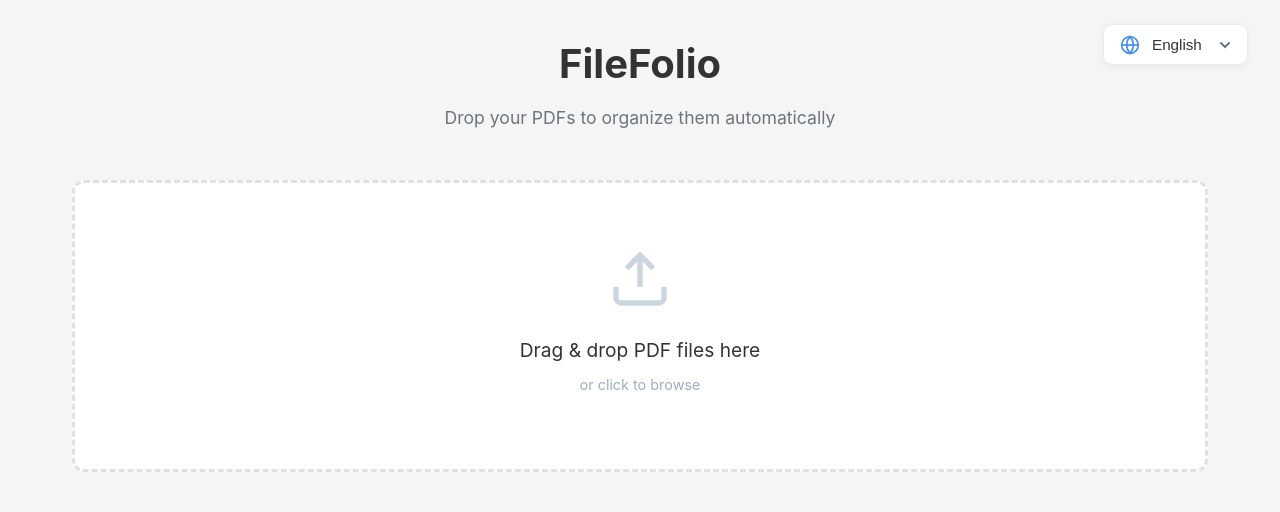
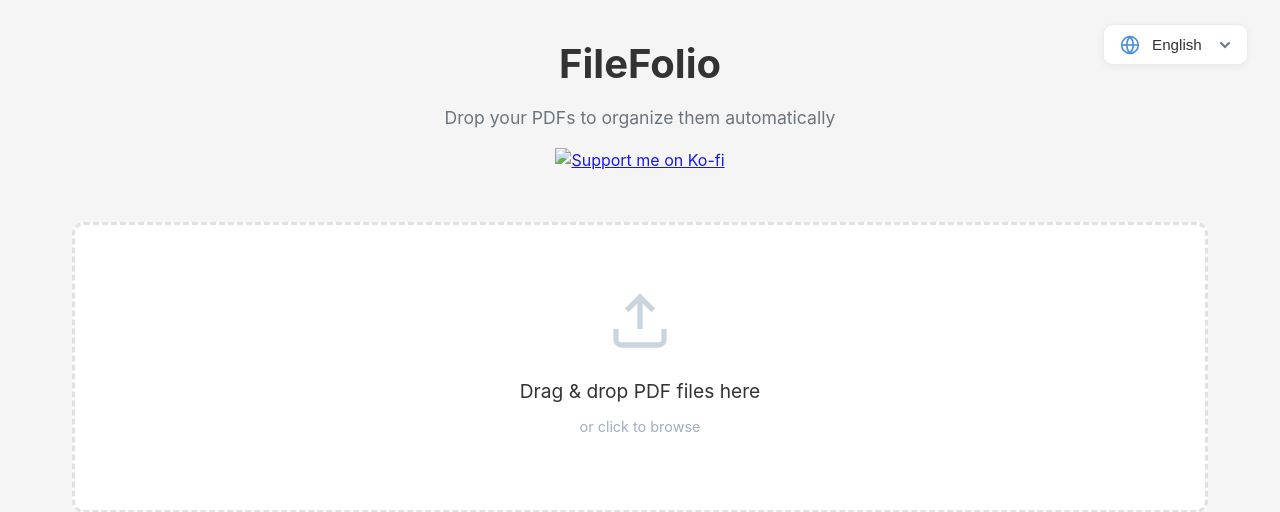
Before and after one commit to imkrishsub/filefolio, a FastAPI app: page / in a window 1280 px wide. Shown: the top 512 px of the page. Run offline with FastAPI, Linux system fonts and the light colour scheme; data that the repository does not hold is empty; some libraries are stand-ins or nearby versions.

Commit message:
Add Ko-fi support link to README and web interface
Added Ko-fi donation button prominently in:
- README.md: Below project description
- Web interface header: Below subtitle with hover effect

```diff
--- a/frontend/static/style.css
+++ b/frontend/static/style.css
@@ -92,6 +92,22 @@ header h1 {
 header p {
     color: var(--text-secondary);
     font-size: 1.1rem;
+}
+
+.kofi-link {
+    display: inline-block;
+    margin-top: 1rem;
+    opacity: 0.9;
+    transition: opacity 0.2s ease;
+}
+
+.kofi-link:hover {
+    opacity: 1;
+}
+
+.kofi-link img {
+    height: 36px;
+    border: 0;
 }
 
 .language-selector {
--- a/frontend/templates/index.html
+++ b/frontend/templates/index.html
@@ -26,6 +26,9 @@
         <header>
             <h1 data-i18n="app.title">FileFolio</h1>
             <p data-i18n="app.subtitle">Drop your PDFs to organize them automatically</p>
+            <a href="https://ko-fi.com/krishsub" target="_blank" class="kofi-link" title="Support me on Ko-fi">
+                <img src="https://ko-fi.com/img/githubbutton_sm.svg" alt="Support me on Ko-fi">
+            </a>
         </header>
 
         <main>
```
Also changed, not shown: README.md.
